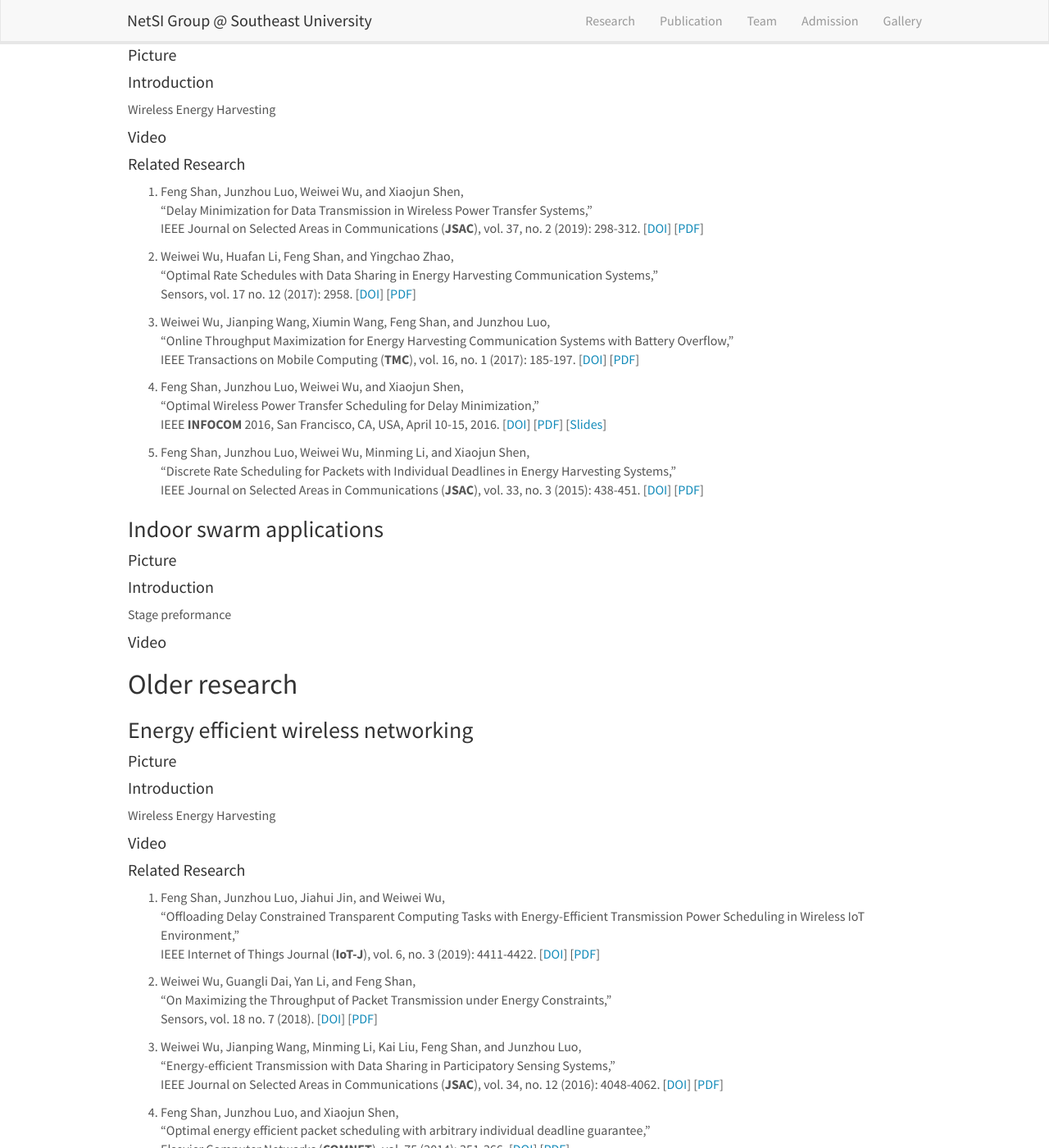
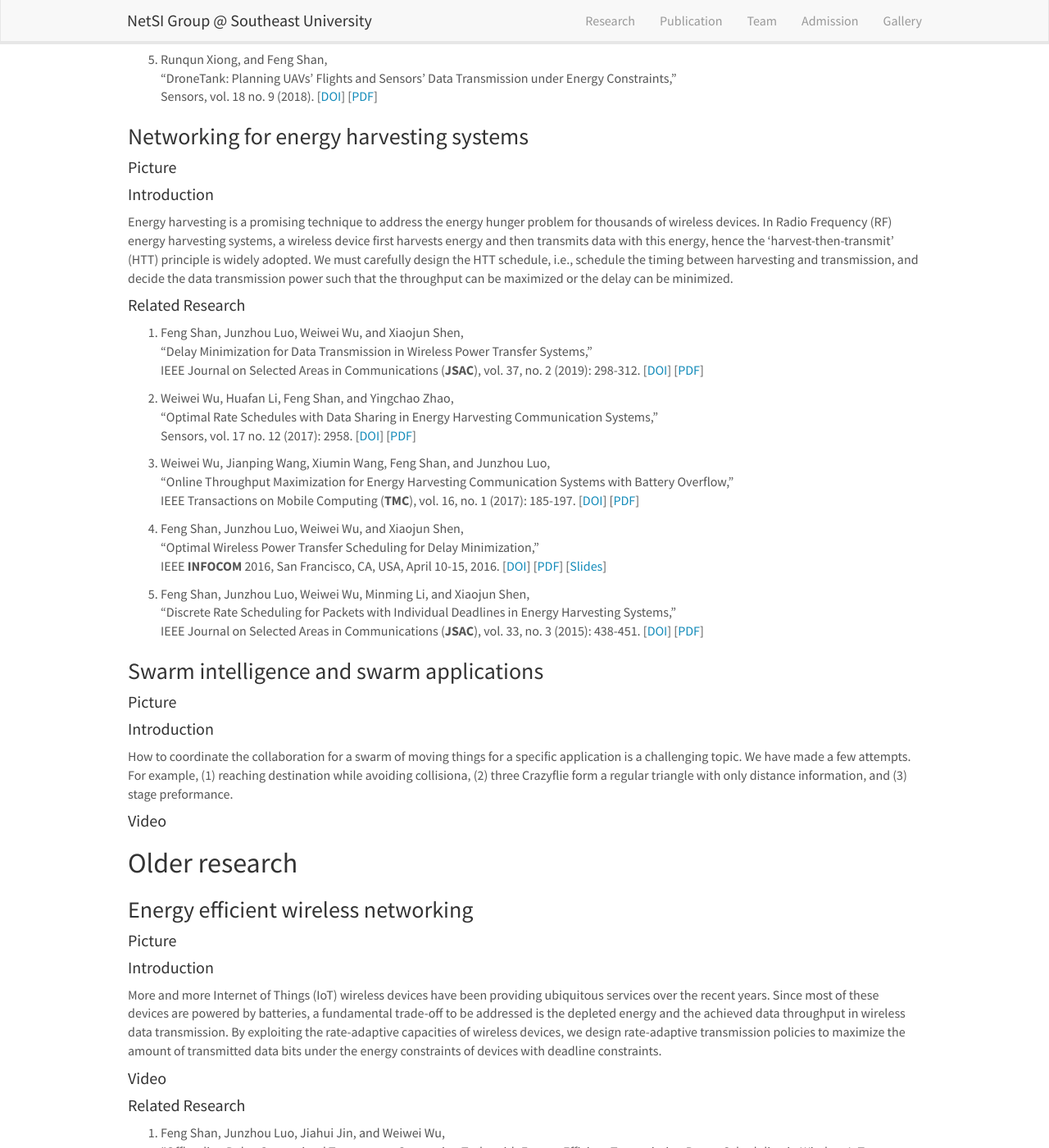
Before and after one commit to SEU-NetSI/seu-netsi.github.io, a Jekyll site: the page built from _pages/research.md, in a window 1280 px wide and 1400 px high, scrolled down 2025 px. Shown: the whole window at 82% size. Built offline with Jekyll 4.4.1, drawn with Linux system fonts in a browser that asks for light colours; nearby versions of some CDN libraries; some of the changed text lies outside the part shown.

Commit message:
update research page, 3rd

```diff
--- a/_pages/research.md
+++ b/_pages/research.md
@@ -65,7 +65,9 @@
 #### Picture
 
 #### Introduction
-UAV-aided Edge computing
+
+Millions of Internet of Thing (IoT) devices have been widely deployed to support applications such as smart city, industrial Internet, and smart transportation. These IoT devices periodically upload their collected data and reconfigure themselves to adapt to the dynamic environment. Both operations are resource consuming for low-end IoT devices. An edge computing enabled unmanned aerial vehicle (UAV) is proposed to fly over to collect data and complete reconfiguration computing tasks from IoT devices.
+
 
 #### Video
 
@@ -82,7 +84,10 @@
 #### Picture
 
 #### Introduction
-Energy saving UAV path planning
+
+Unmanned aerial vehicles (UAVs) are being widely exploited for various applications, e.g., traverse to collect data from ground sensors, patrol to monitor key facilities, move to aid mobile edge computing.
+We study the UAV path planning problem aiming at minimizing flight energy consumption, which is critical due to its limited onboard storage capacity.
+A practical speed-related energy consumption model is adopted, that is, the power consumption first decreases and then increases as speed increases.
 
 #### Video
 
@@ -127,9 +132,11 @@
 #### Picture
 
 #### Introduction
-Wireless Energy Harvesting
 
-#### Video
+Energy harvesting is a promising technique to address the energy hunger problem for thousands of wireless devices.
+In Radio Frequency (RF) energy harvesting systems, a wireless device first harvests energy and then transmits data with this energy, hence the 'harvest-then-transmit' (HTT) principle is widely adopted.
+We must carefully design the HTT schedule, i.e., schedule the timing between harvesting and transmission, and decide the data transmission power such that the throughput can be maximized or the delay can be minimized.
+
 
 #### Related Research
 0. Feng Shan, Junzhou Luo, Weiwei Wu, and Xiaojun Shen,<br>
@@ -164,14 +171,17 @@
 [<a href="papers/SLWLS-JSAC15.pdf">PDF</a>]
 
 
-### Indoor swarm applications
+### Swarm intelligence and swarm applications
 
 #### Picture
 
 #### Introduction
-Stage preformance
+
+How to coordinate the collaboration for a swarm of moving things for a specific application is a challenging topic.
+We have made a few attempts. For example, (1) reaching destination while avoiding collisiona, (2) three Crazyflie form a regular triangle with only distance information, and (3) stage preformance.
 
 #### Video
+
 
 
 ## Older research
@@ -181,7 +191,10 @@
 #### Picture
 
 #### Introduction
-Wireless Energy Harvesting
+
+More and more Internet of Things (IoT) wireless devices have been providing ubiquitous services over the recent years.
+Since most of these devices are powered by batteries, a fundamental trade-off to be addressed is the depleted energy and the achieved data throughput in wireless data transmission.
+By exploiting the rate-adaptive capacities of wireless devices, we design rate-adaptive transmission policies to maximize the amount of transmitted data bits under the energy constraints of devices with deadline constraints.
 
 #### Video
 
```
